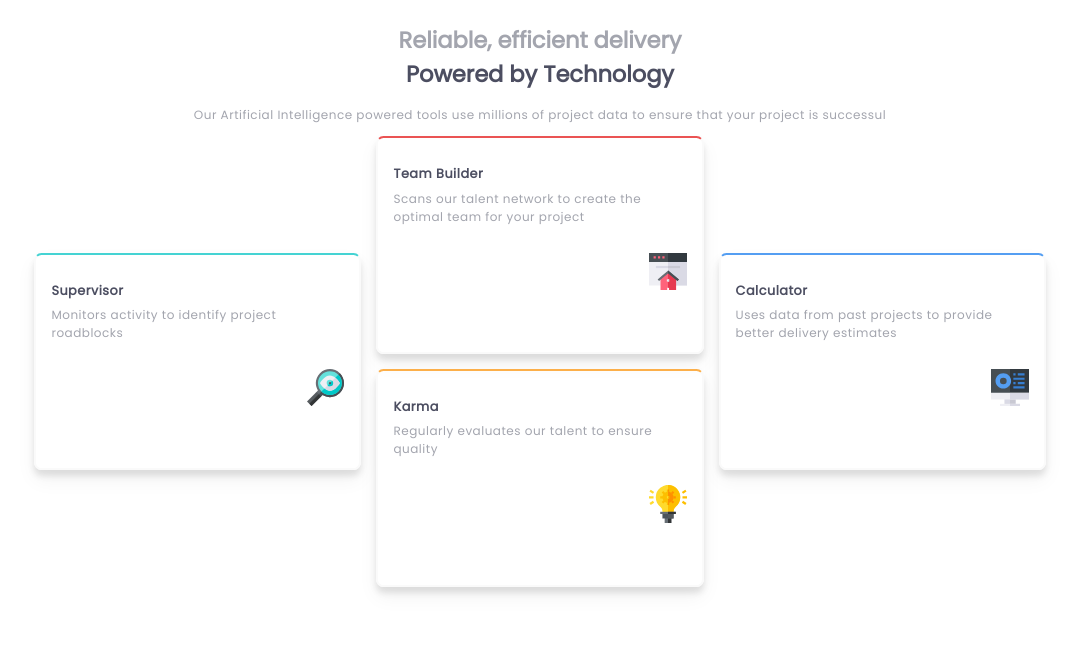
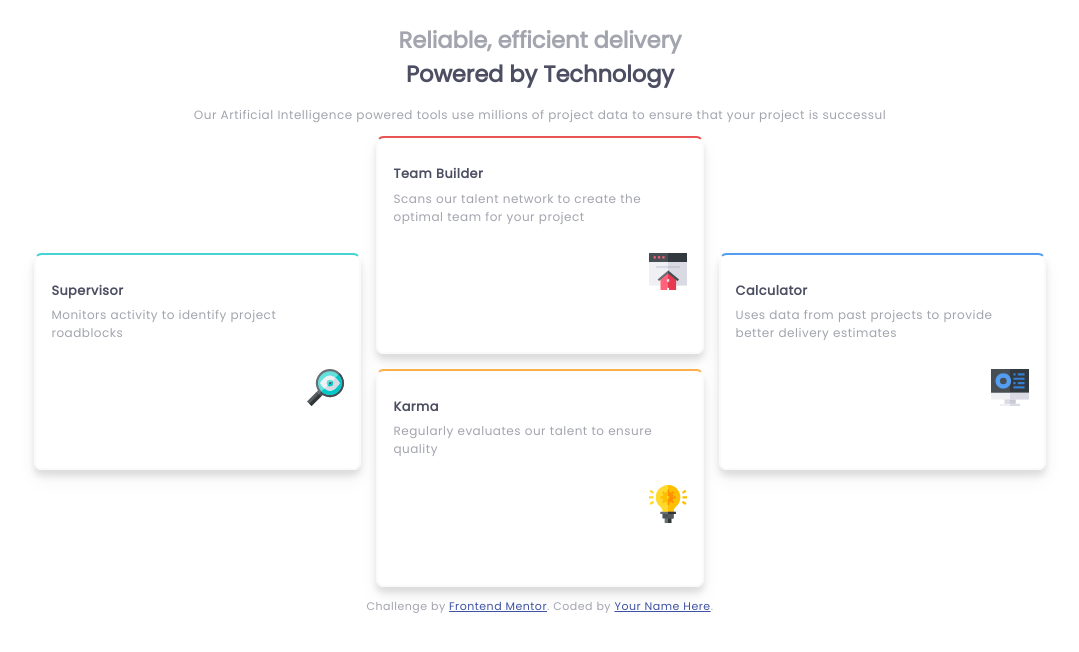
Before and after one commit to Jkob-Jacob/four-card-feature-section, a plain HTML site: page src/index.html in a window 1280 px wide. Shown: the whole page, without its empty margins (100-1179 px from the left). Drawn offline with Linux system fonts and the light colour scheme.

Commit message:
attribution added

```diff
--- a/src/index.html
+++ b/src/index.html
@@ -34,6 +34,12 @@
                     <img class="logo" src="../images/icon-calculator.svg" alt="Calculator Icon Image">
                 </section>
             </section>
+            <footer class="footer">
+                <p class="attribution">
+                  Challenge by <a href="https://www.frontendmentor.io?ref=challenge" target="_blank">Frontend Mentor</a>.
+                  Coded by <a href="#">Your Name Here</a>.
+                </p>
+              </footer>
         </main>
     </body>
 </html>
--- a/src/style.css
+++ b/src/style.css
@@ -142,7 +142,7 @@ h1 {
         font-size: 12px;
     }
 
-    .container--child {
+    .container__child {
         display: grid;
         grid-template-rows: repeat(1,1fr);
         grid-template-columns: none;
@@ -176,3 +176,11 @@ h1 {
         font-size: 1em;
     }
 }
+
+
+.attribution { font-size: 11px; text-align: center; }
+.attribution a { color: hsl(228, 45%, 44%); }
+
+.footer {
+    margin: 0 auto;
+}
```
Also changed, not shown: 1 other file.
